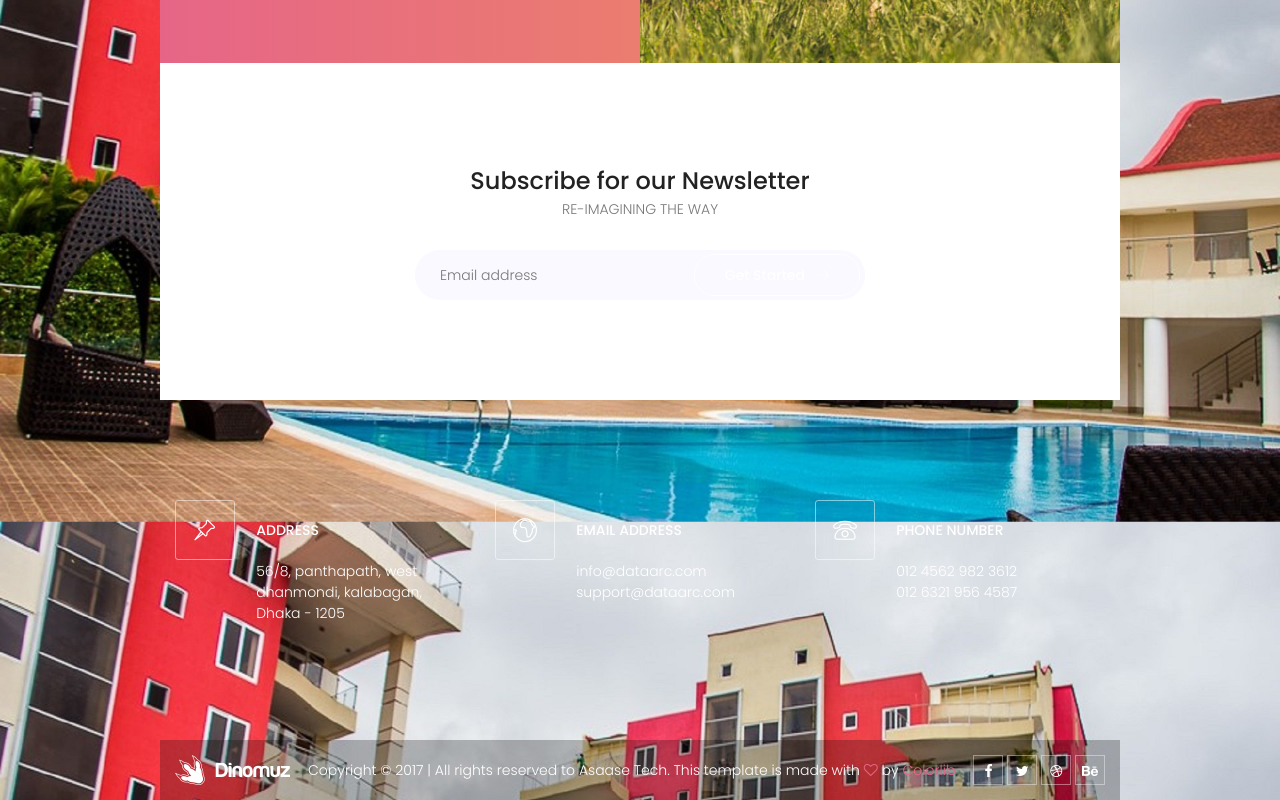
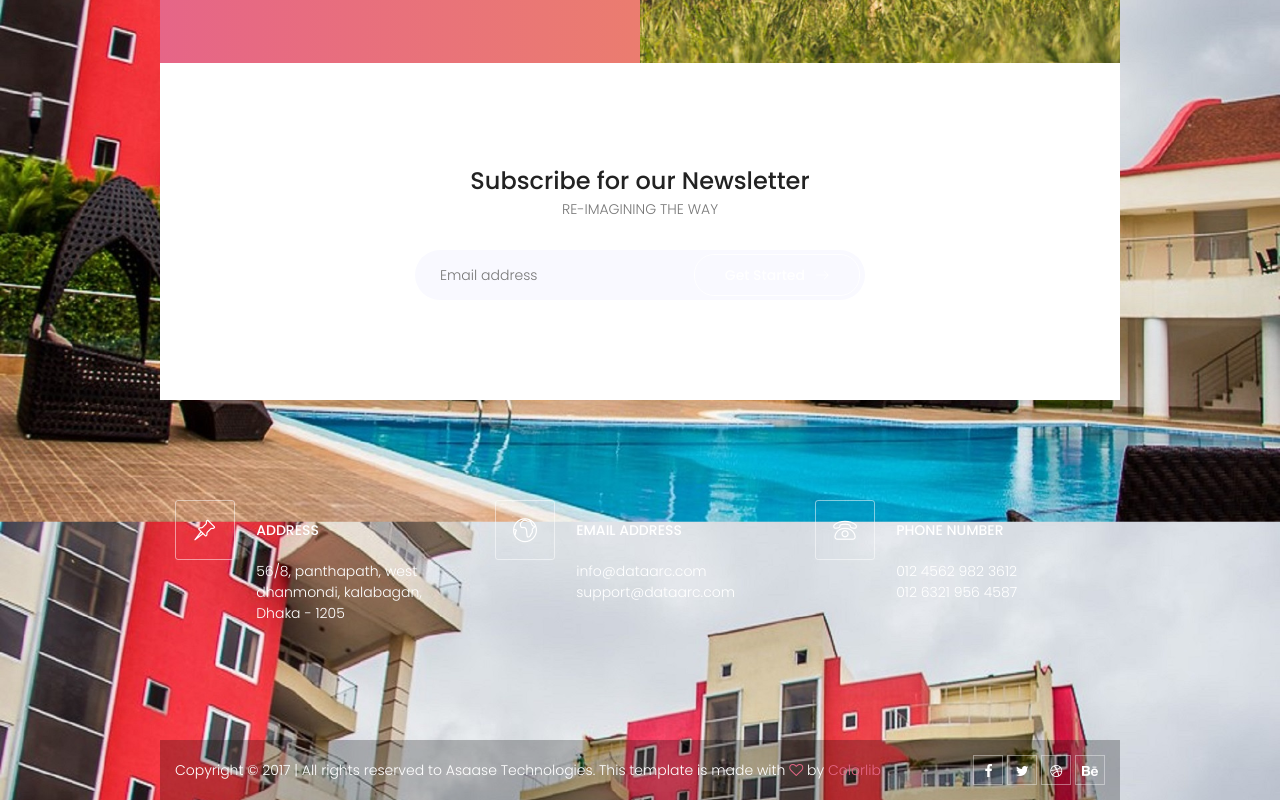
Before and after one commit to simon-suuk/asaase-properties, a plain HTML site: page index.html in a window 1280 px wide. Shown: the part 1185-1985 px from the top of the page. Drawn offline with nearby package versions, Linux system fonts and the light colour scheme; some packages are replaced by stand-ins of ours; a script that the page names is missing.

Commit message:
footer logo removed

```diff
--- a/index.html
+++ b/index.html
@@ -208,10 +208,10 @@
         <footer>
             <div class="container">
                 <div class="footer-content d-flex justify-content-between align-items-center flex-wrap">
-                    <div class="logo">
+                    <!--div class="logo">
                         <img src="img/logo.png" alt="">
-                    </div>
-                    <div class="copy-right-text">Copyright &copy; 2017 | All rights reserved to Asaase Tech. This template is made with <i class="fa fa-heart-o" aria-hidden="true"></i> by <a href="https://colorlib.com" target="_blank">Colorlib</a></div>
+                    </div-->
+                    <div class="copy-right-text">Copyright &copy; 2017 | All rights reserved to Asaase Technologies. This template is made with <i class="fa fa-heart-o" aria-hidden="true"></i> by <a href="https://colorlib.com" target="_blank">Colorlib</a></div>
                     <div class="footer-social">
                         <a href="#"><i class="fa fa-facebook"></i></a>
                         <a href="#"><i class="fa fa-twitter"></i></a>
```
